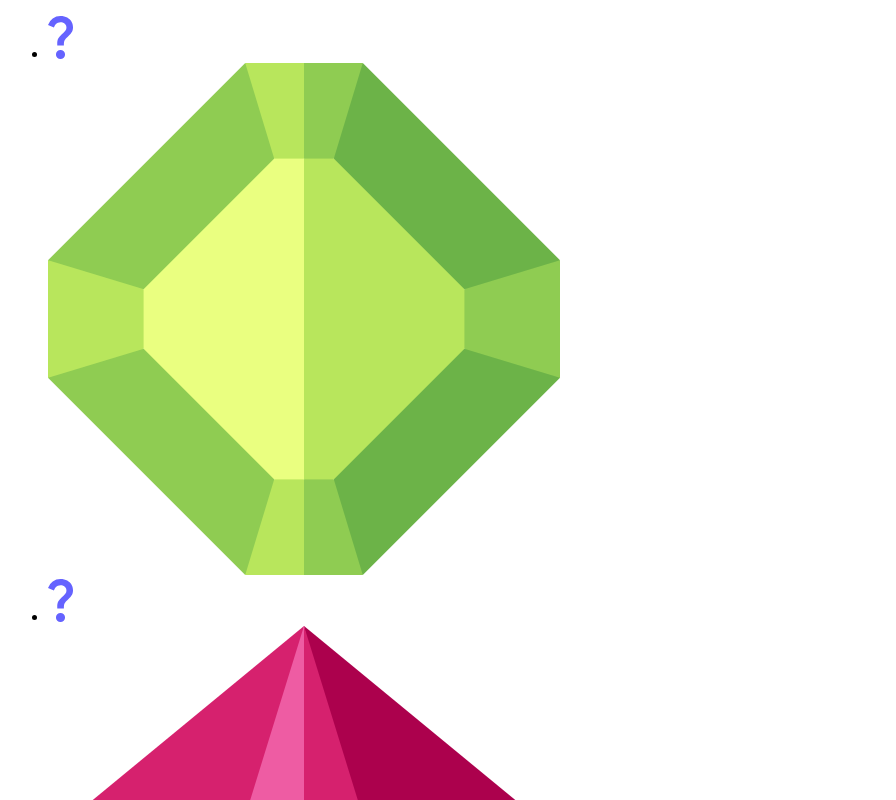
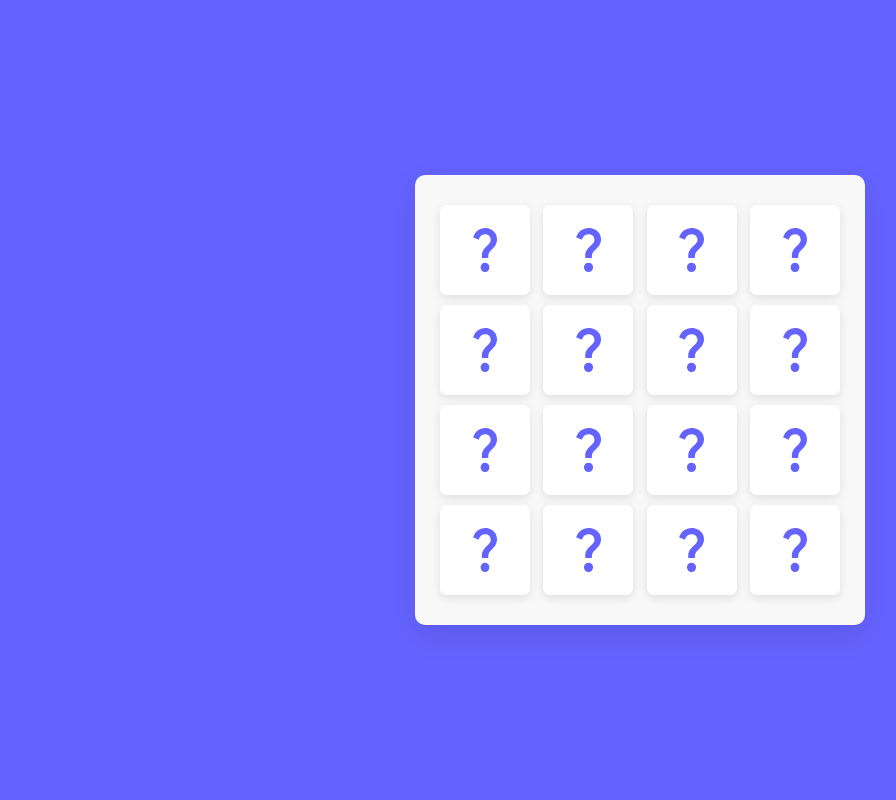
Before and after one commit to Arhangelov/memory-game-dom, a plain HTML site: page index.html in a window 1280 px wide. Shown: the top 800 px of the page, without its empty margins (0-896 px from the left). Drawn offline with Linux system fonts and the light colour scheme.

Commit message:
added styles

```diff
--- a/index.html
+++ b/index.html
@@ -4,6 +4,7 @@
     <meta charset="UTF-8">
     <meta http-equiv="X-UA-Compatible" content="IE=edge">
     <meta name="viewport" content="width=device-width, initial-scale=1.0">
+    <link rel="stylesheet" href="./styles.css">
     <title>Memory Game</title>
 </head>
 <body>
@@ -22,6 +23,14 @@
                     <img src="images/que_icon.svg" alt="icon">
                 </div>
                 <div class="view back-view">
+                    <img src="images/img-6.png" alt="card-img">
+                </div>
+            </li>
+            <li class="card">
+                <div class="view front-view">
+                    <img src="images/que_icon.svg" alt="icon">
+                </div>
+                <div class="view back-view">
                     <img src="images/img-2.png" alt="card-img">
                 </div>
             </li>
@@ -30,7 +39,23 @@
                     <img src="images/que_icon.svg" alt="icon">
                 </div>
                 <div class="view back-view">
+                    <img src="images/img-7.png" alt="card-img">
+                </div>
+            </li>
+            <li class="card">
+                <div class="view front-view">
+                    <img src="images/que_icon.svg" alt="icon">
+                </div>
+                <div class="view back-view">
                     <img src="images/img-3.png" alt="card-img">
+                </div>
+            </li>
+            <li class="card">
+                <div class="view front-view">
+                    <img src="images/que_icon.svg" alt="icon">
+                </div>
+                <div class="view back-view">
+                    <img src="images/img-6.png" alt="card-img">
                 </div>
             </li>
             <li class="card">
@@ -54,6 +79,22 @@
                     <img src="images/que_icon.svg" alt="icon">
                 </div>
                 <div class="view back-view">
+                    <img src="images/img-5.png" alt="card-img">
+                </div>
+            </li>
+            <li class="card">
+                <div class="view front-view">
+                    <img src="images/que_icon.svg" alt="icon">
+                </div>
+                <div class="view back-view">
+                    <img src="images/img-4.png" alt="card-img">
+                </div>
+            </li>
+            <li class="card">
+                <div class="view front-view">
+                    <img src="images/que_icon.svg" alt="icon">
+                </div>
+                <div class="view back-view">
                     <img src="images/img-6.png" alt="card-img">
                 </div>
             </li>
@@ -70,7 +111,31 @@
                     <img src="images/que_icon.svg" alt="icon">
                 </div>
                 <div class="view back-view">
+                    <img src="images/img-3.png" alt="card-img">
+                </div>
+            </li>
+            <li class="card">
+                <div class="view front-view">
+                    <img src="images/que_icon.svg" alt="icon">
+                </div>
+                <div class="view back-view">
                     <img src="images/img-8.png" alt="card-img">
+                </div>
+            </li>
+            <li class="card">
+                <div class="view front-view">
+                    <img src="images/que_icon.svg" alt="icon">
+                </div>
+                <div class="view back-view">
+                    <img src="images/img-2.png" alt="card-img">
+                </div>
+            </li>
+            <li class="card">
+                <div class="view front-view">
+                    <img src="images/que_icon.svg" alt="icon">
+                </div>
+                <div class="view back-view">
+                    <img src="images/img-1.png" alt="card-img">
                 </div>
             </li>
         </ul>
--- /dev/null
+++ b/styles.css
@@ -0,0 +1,114 @@
+*{
+    margin: 0;
+    padding: 0;
+    box-sizing: border-box;
+    font-family: "Poppins", sans-serif;
+}
+
+body{
+    display: flex;
+    align-items: center;
+    justify-content: center;
+    min-height: 100vh;
+    background: #6563FF;
+}
+
+.wrapper{
+    padding: 25px;
+    border-radius: 10px;
+    background: #f8f8f8;
+    box-shadow: 0 10px 30px rgba(0, 0, 0, 0.1);
+}
+
+.cards, .card, .view {
+    display: flex;
+    align-items: center;
+    justify-content: center;
+}
+
+.cards {
+    height: 400px;
+    width: 400px;
+    flex-wrap: wrap;
+    justify-content: space-between;
+}
+
+.cards .card {
+    cursor: pointer;
+    list-style:none;
+    user-select: none;
+    position: relative;
+    perspective: 1000px;
+    transform-style: preserve-3d;
+    height: calc(100% / 4 - 10px);
+    width: calc(100% / 4 - 10px);
+}
+
+.cards.shake{
+    animation: shake 0.35s ease-in-out;
+}
+
+@keyframes shake{
+    0%, 100%{
+        transform: translateX(0);
+    }
+    20%{
+        transform: translateX(-13px);
+    }
+    40%{
+        transform: translateX(13px);
+    }
+    60%{
+        transform: translateX(-8px);
+    }
+    80%{
+        transform: translateX(8px);
+    }
+}
+
+.card .view{
+    width: 100%;
+    height: 100%;
+    position: absolute;
+    border-radius: 7px;
+    background: #fff;
+    pointer-events:none;
+    backface-visibility: hidden;
+    box-shadow: 0 3px 10px rgba(0, 0, 0, 0.1);
+    transition: transform 0.25s linear;
+}
+
+.card .font-view img {
+    width: 19px;
+}
+
+.card .back-view img {
+    max-width: 45px;
+}
+
+.card .back-view {
+    transform: rotateY(-180deg);
+}
+
+.card.flip .back-view{
+    transform:rotateY(0);
+}
+
+.card.flip .font-view {
+    transform: rotateY(180deg);
+}
+
+@media screen and (max-width: 700px) {
+    .cards{
+        height: 350px;
+        width: 350px;
+    }
+
+    .card .front-view img {
+        width: 15px;
+    }
+
+    .card .back-view img {
+        max-width: 35px;
+    }
+}
```
